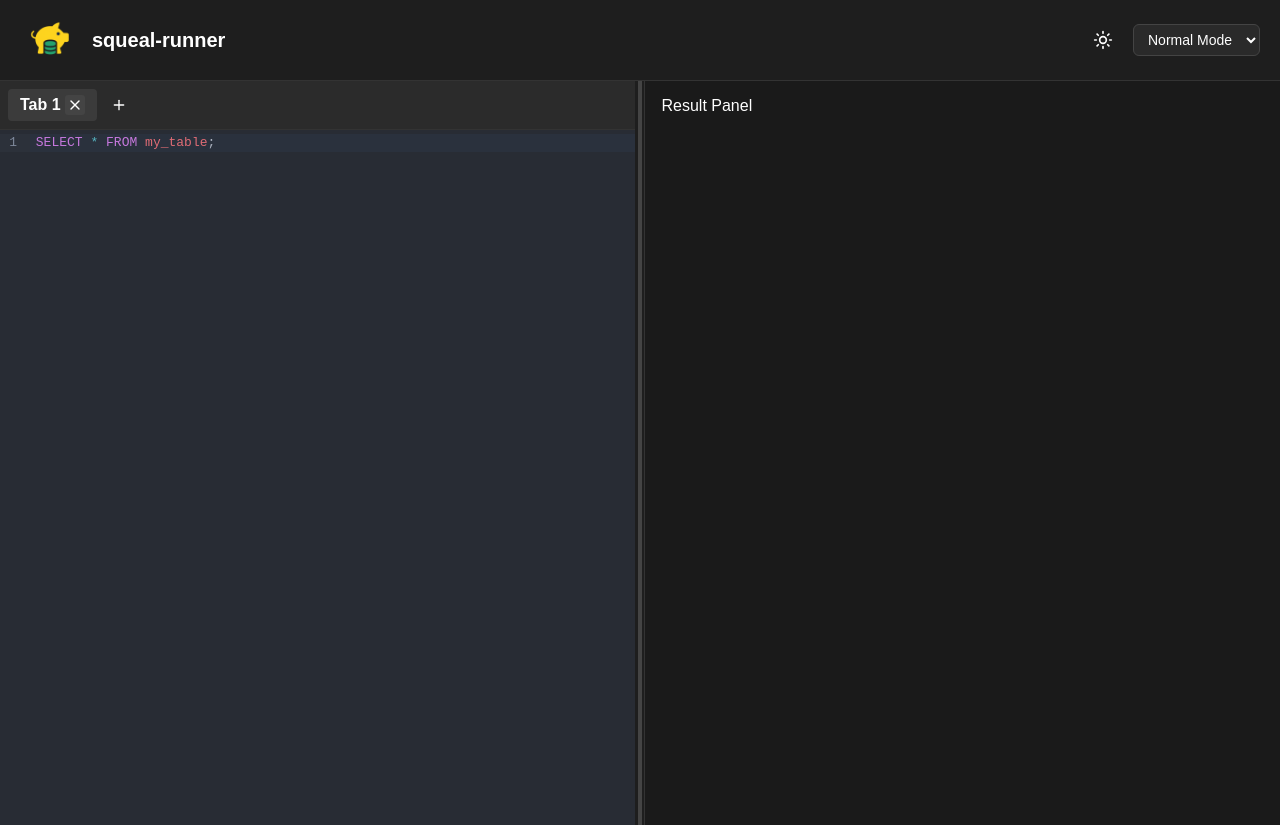
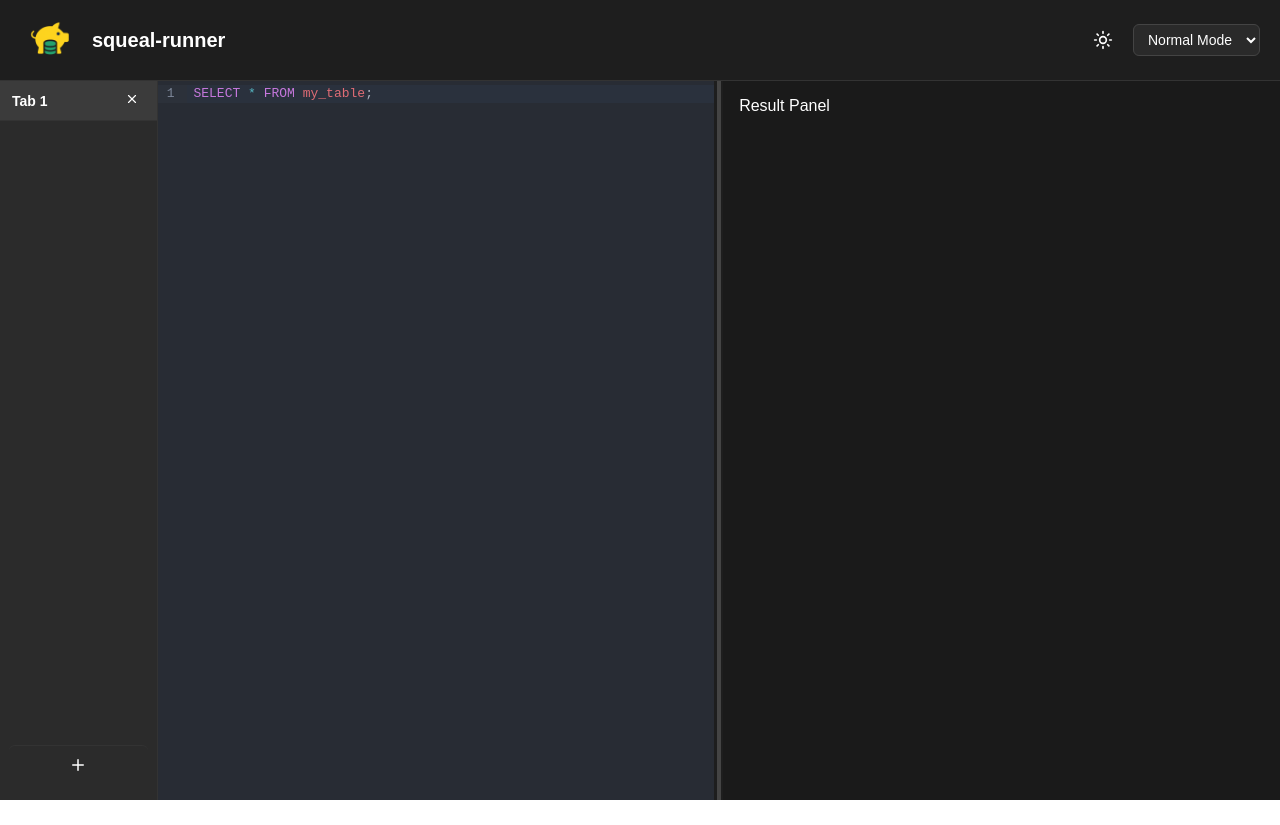
Before and after one commit to gnaaruag/squeal-runner, a React (Vite) app: page / in a window 1280 px wide. After the commit the page ends 800 px from the top, so only its background shows below. Built offline with nearby package versions, Linux system fonts and the light colour scheme.

Commit message:
updated ui, vertical tabs

```diff
--- a/src/App.css
+++ b/src/App.css
@@ -1,7 +1,5 @@
 :root {
   --font: 'Poppins', sans-serif;
-
-  /* Base colors (fallbacks) */
   --bg: #ffffff;
   --text: #1a1a1a;
   --tab-bg: #f1f1f1;
@@ -29,104 +27,112 @@ body.dark {
   --hover-color: #facc15;
 }
 
-body.light {
-  --bg: #ffffff;
-  --text: #1a1a1a;
-  --tab-bg: #f1f1f1;
-  --tab-active-bg: #e0e0e0;
-  --tab-text: #000000;
-  --editor-bg: #ffffff;
-  --split-line: #cccccc;
-  --panel-border: #e0e0e0;
-  --result-bg: #f9f9f9;
-  --remove-btn-bg: #ccc;
-  --hover-color: #007acc;
-}
-
-/* Layout */
-body {
+html, body, #root {
+  height: 100%;
+  width: 100%;
   margin: 0;
   font-family: var(--font);
   background-color: var(--bg);
   color: var(--text);
+  overflow: hidden;
 }
 
+/* Layout */
 .split-container {
   display: flex;
   width: 100%;
-  height: calc(100vh - 56px); /* assuming Navbar height */
+  height: calc(100vh - 56px); /* subtract navbar height */
   overflow: hidden;
 }
 
-.left-panel, .right-panel {
-  height: 100%;
-  overflow: auto;
-  background-color: var(--editor-bg);
-  transition: background-color 0.3s, color 0.3s;
+/* Vertical tab bar (VS Code style) */
+.vertical-tab-bar {
+  width: 180px;
+  background-color: var(--tab-bg);
+  display: flex;
+  flex-direction: column;
+  border-right: 1px solid var(--panel-border);
 }
 
-.right-panel {
-  border-left: 1px solid var(--panel-border);
+/* Scrollable list of tabs */
+.tab-list {
+  flex: 1;
+  overflow-y: auto;
 }
 
-.tab-bar {
+/* Tab items */
+.tab {
+  padding: 10px 12px;
   display: flex;
+  justify-content: space-between;
   align-items: center;
+  color: var(--tab-text);
   background-color: var(--tab-bg);
-  padding: 0.5rem;
-  gap: 0.5rem;
   border-bottom: 1px solid var(--panel-border);
+  cursor: pointer;
+  font-size: 14px;
+  user-select: none;
 }
 
-.tab {
-  background-color: var(--tab-bg);
-  color: var(--tab-text);
-  padding: 6px 12px;
-  border-radius: 4px;
-  cursor: pointer;
-  display: flex;
-  align-items: center;
-  gap: 4px;
-  transition: background-color 0.2s;
+.tab:hover {
+  background-color: var(--tab-active-bg);
 }
 
 .tab.active {
   background-color: var(--tab-active-bg);
+  color: var(--text);
   font-weight: 600;
 }
 
 .tab input {
-  font-family: var(--font);
-  font-size: 14px;
+  font-size: 13px;
+  flex-grow: 1;
+  border: none;
+  background: transparent;
+  color: var(--text);
 }
 
 .remove-tab-button {
-  background: var(--remove-btn-bg);
+  background: transparent;
   border: none;
-  padding: 2px;
-  border-radius: 3px;
+  color: var(--tab-text);
   cursor: pointer;
-  display: flex;
-  align-items: center;
-  transition: background 0.2s;
 }
 
 .remove-tab-button:hover {
-  background-color: var(--hover-color);
+  color: var(--hover-color);
 }
 
+/* Pinned add-tab button */
 .add-tab-button {
+  padding: 10px;
+  font-size: 18px;
   background: transparent;
   border: none;
+  color: var(--tab-text);
   cursor: pointer;
-  color: var(--tab-text);
+  border-top: 1px solid var(--panel-border);
+  margin: 1em 0.5em 2em 0.5em;
+  border-radius: 6px;
+  transition: background-color 0.2s ease;
+}
+
+.add-tab-button:hover {
+  background-color: var(--tab-active-bg);
+  color: var(--hover-color);
+}
+
+/* Editor and Result panels */
+.left-panel, .right-panel {
+  height: 100%;
+  background-color: var(--editor-bg);
   display: flex;
-  align-items: center;
-  padding: 6px;
+  flex-direction: column;
+  overflow: hidden;
 }
 
 .code-editor-container {
-  height: 100%;
+  flex: 1;
   overflow: auto;
 }
 
@@ -142,8 +148,8 @@ body {
 .split-line {
   width: 4px;
   background-color: var(--split-line);
-  transition: background-color 0.2s;
   height: 100%;
+  transition: background-color 0.2s ease;
 }
 
 .split-line-hovered {
@@ -152,8 +158,25 @@ body {
 
 /* Result Panel */
 .result-panel {
+  flex: 1;
   padding: 1rem;
   background-color: var(--result-bg);
   color: var(--text);
-  height: 100%;
+  overflow: auto;
 }
+
+/* Scrollbar styling */
+*::-webkit-scrollbar {
+  width: 8px;
+  height: 8px;
+}
+*::-webkit-scrollbar-track {
+  background: transparent;
+}
+*::-webkit-scrollbar-thumb {
+  background-color: rgba(255, 255, 255, 0.1);
+  border-radius: 4px;
+}
+*::-webkit-scrollbar-thumb:hover {
+  background-color: rgba(255, 255, 255, 0.3);
+}
--- a/src/App.tsx
+++ b/src/App.tsx
@@ -14,7 +14,6 @@ function App() {
   const containerRef = useRef<HTMLDivElement>(null);
   const defaultContent = "SELECT * FROM my_table;";
 
-  // Initialize tabs from localStorage or create a default tab with default SQL content.
   const [tabs, setTabs] = useState<Tab[]>(() => {
     const storedTabs = localStorage.getItem("tabs");
     if (storedTabs) {
@@ -26,17 +25,13 @@ function App() {
     return [{ id: "tab-1", title: "Tab 1", code: defaultContent }];
   });
 
-  // Initialize activeTab from localStorage (if it exists and matches a tab), otherwise use the first tab.
   const [activeTab, setActiveTab] = useState<string>(() => {
     const storedActiveTab = localStorage.getItem("activeTab");
-    if (storedActiveTab) {
-      // Check if the stored activeTab exists in the initial tabs array.
-      const initialTabs = localStorage.getItem("tabs")
-        ? (JSON.parse(localStorage.getItem("tabs") as string) as Tab[])
+    const tabs = localStorage.getItem("tabs")
+      ? (JSON.parse(localStorage.getItem("tabs")!) as Tab[])
       : [];
-      if (initialTabs.find((tab) => tab.id === storedActiveTab)) {
+    if (storedActiveTab && tabs.find((t) => t.id === storedActiveTab)) {
       return storedActiveTab;
-      }
     }
     return "tab-1";
   });
@@ -46,40 +41,35 @@ function App() {
   const [editingTabId, setEditingTabId] = useState<string | null>(null);
   const [isSplitLineHovered, setIsSplitLineHovered] = useState(false);
   const [isDarkMode, setIsDarkMode] = useState<boolean>(() => {
-    const stored = localStorage.getItem('theme');
-    return stored ? stored === 'dark' : true; // default to dark
+    const stored = localStorage.getItem("theme");
+    return stored ? stored === "dark" : true;
+  });
+  const [editorMode, setEditorMode] = useState<"normal" | "vim">(() => {
+    return (localStorage.getItem("editorMode") as "normal" | "vim") || "normal";
   });
 
-  const [editorMode, setEditorMode] = useState<'normal' | 'vim'>(() => {
-    return (localStorage.getItem('editorMode') as 'normal' | 'vim') || 'normal';
-  });
-
-  // Save to localStorage when they change
   useEffect(() => {
-    document.body.className = isDarkMode ? 'dark' : 'light';
-    localStorage.setItem('theme', isDarkMode ? 'dark' : 'light');
+    document.body.className = isDarkMode ? "dark" : "light";
+    localStorage.setItem("theme", isDarkMode ? "dark" : "light");
   }, [isDarkMode]);
 
   useEffect(() => {
-    localStorage.setItem('editorMode', editorMode);
+    localStorage.setItem("editorMode", editorMode);
   }, [editorMode]);
 
-
-  // Persist tabs to localStorage whenever they change.
   useEffect(() => {
     localStorage.setItem("tabs", JSON.stringify(tabs));
   }, [tabs]);
 
-  // Persist activeTab to localStorage whenever it changes.
   useEffect(() => {
     localStorage.setItem("activeTab", activeTab);
   }, [activeTab]);
 
   const addTab = useCallback(() => {
     const newTabId = `tab-${Date.now()}`;
-    setTabs((prevTabs) => [
-      ...prevTabs,
-      { id: newTabId, title: `Tab ${prevTabs.length + 1}`, code: "" },
+    setTabs((prev) => [
+      ...prev,
+      { id: newTabId, title: `Tab ${prev.length + 1}`, code: "" },
     ]);
     setActiveTab(newTabId);
   }, []);
@@ -87,23 +77,22 @@ function App() {
   const removeTab = useCallback(
     (tabId: string) => {
       setTabs((prevTabs) => {
-        const newTabs = prevTabs.filter((tab) => tab.id !== tabId);
-        // If all tabs are removed, create a fallback default tab.
+        const newTabs = prevTabs.filter((t) => t.id !== tabId);
         if (newTabs.length === 0) {
           return [{ id: "tab-1", title: "Tab 1", code: defaultContent }];
         }
         return newTabs;
       });
-      // If the removed tab was active, switch to the first remaining tab.
-      setActiveTab((prevActive) => {
-        if (prevActive === tabId) {
-          const remainingTabs = tabs.filter((tab) => tab.id !== tabId);
-          return remainingTabs.length > 0 ? remainingTabs[0].id : "tab-1";
+
+      setActiveTab((prev) => {
+        if (prev === tabId) {
+          const remaining = tabs.filter((t) => t.id !== tabId);
+          return remaining.length ? remaining[0].id : "tab-1";
         }
-        return prevActive;
+        return prev;
       });
     },
-    [tabs, defaultContent]
+    [tabs]
   );
 
   const handleEditTabTitle = (
@@ -128,7 +117,10 @@ function App() {
       const container = containerRef.current.getBoundingClientRect();
       const newPos = Math.max(
         0,
-        Math.min(100, ((e.clientX - container.left) / container.width) * 100)
+        Math.min(
+          100,
+          ((e.clientX - container.left - 180) / (container.width - 180)) * 100
+        )
       );
       setSplitPosition(newPos);
     };
@@ -144,18 +136,15 @@ function App() {
   }, [isDragging]);
 
   const updateCode = (tabId: string, newCode: string) => {
-    setTabs((prevTabs) =>
-      prevTabs.map((tab) =>
-        tab.id === tabId ? { ...tab, code: newCode } : tab
-      )
+    setTabs((prev) =>
+      prev.map((tab) => (tab.id === tabId ? { ...tab, code: newCode } : tab))
     );
   };
 
-  // Find the currently active tab.
-  const currentTab = tabs.find((tab) => tab.id === activeTab);
+  const currentTab = tabs.find((t) => t.id === activeTab);
 
   return (
-    <div>
+    <>
       <Navbar
         isDarkMode={isDarkMode}
         setIsDarkMode={setIsDarkMode}
@@ -163,12 +152,12 @@ function App() {
         setEditorMode={setEditorMode}
       />
       <div className="split-container" ref={containerRef}>
-      <div className="left-panel" style={{ width: `${splitPosition}%` }}>
-        <div className="tab-bar">
+        <div className="vertical-tab-bar">
+          <div className="tab-list">
             {tabs.map((tab) => (
               <div
                 key={tab.id}
-              className={`tab ${activeTab === tab.id ? "active" : ""}`}
+                className={`tab ${tab.id === activeTab ? "active" : ""}`}
                 onClick={() => setActiveTab(tab.id)}
               >
                 {editingTabId === tab.id ? (
@@ -190,14 +179,17 @@ function App() {
                     removeTab(tab.id);
                   }}
                 >
-                <X size={16} color="#fff" />
+                  <X size={14} />
                 </button>
               </div>
             ))}
+          </div>
           <button className="add-tab-button" onClick={addTab}>
-            <Plus size={16} />
+            <Plus size={18} />
           </button>
         </div>
+
+        <div className="left-panel" style={{ width: `${splitPosition}%` }}>
           <div className="code-editor-container">
             {currentTab && (
               <CodeEditor
@@ -207,9 +199,6 @@ function App() {
                 isDarkMode={isDarkMode}
                 editorMode={editorMode}
               />
-
-
-
             )}
           </div>
         </div>
@@ -229,12 +218,14 @@ function App() {
           </div>
         </div>
 
-      <div className="right-panel" style={{ width: `${100 - splitPosition}%` }}>
+        <div
+          className="right-panel"
+          style={{ width: `${100 - splitPosition}%` }}
+        >
           <div className="result-panel">Result Panel</div>
         </div>
       </div>
-    </div>
-
+    </>
   );
 }
 
```
Lines whose indentation alone changed are shown as unchanged.
